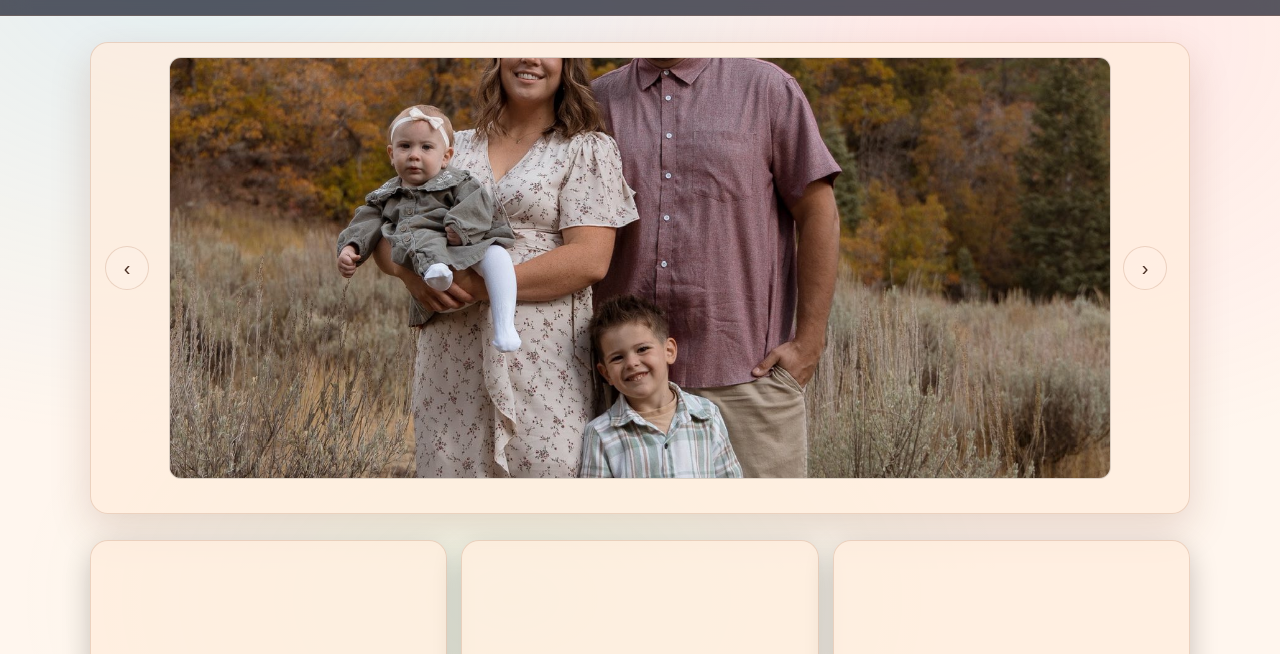
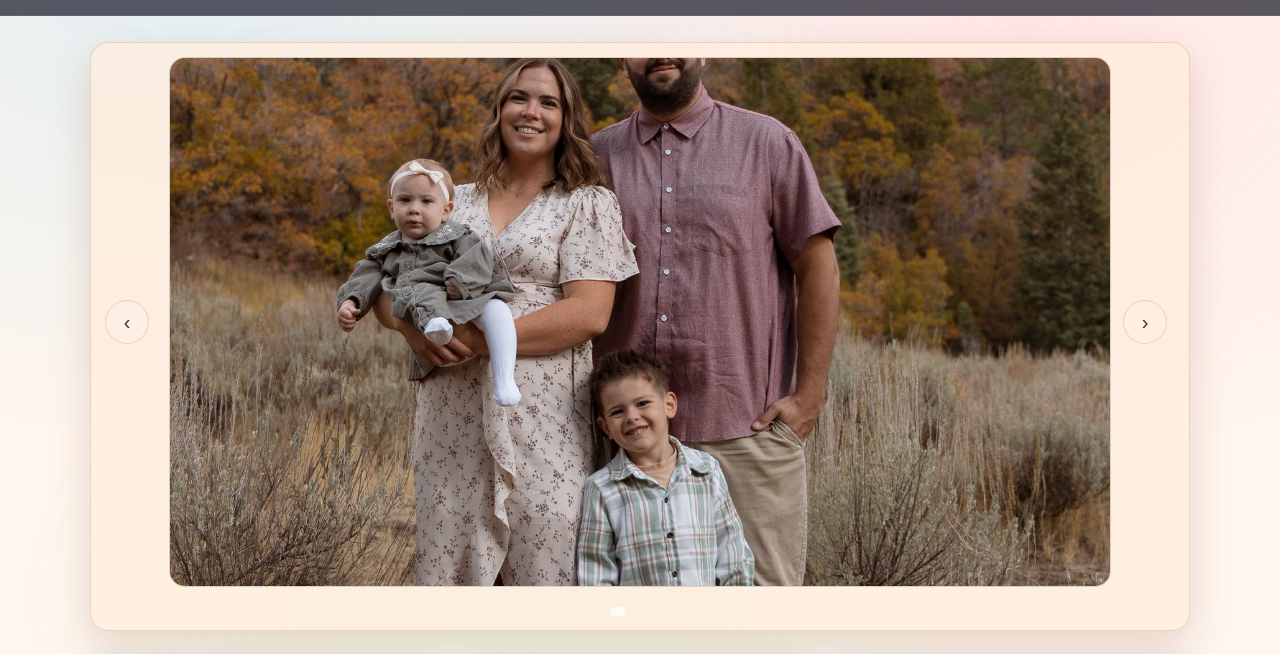
Before and after one commit to Yukimaru32/JohnsonFamily, a plain HTML site: page index.html in a window 1280 px wide. Shown: the part 121-775 px from the top of the page. Drawn offline with Linux system fonts and the light colour scheme.

Commit message:
Added more photos

```diff
--- a/CSS/styles.css
+++ b/CSS/styles.css
@@ -194,6 +194,20 @@
     letter-spacing: 0.6px;
   }
 
+  .carousel-frame{
+    width: 100%;
+    aspect-ratio: 16 / 9;     /* choose the shape you want */
+    overflow: hidden;
+    border-radius: 16px;
+  }
+
+  .carousel-img{
+    width: 100%;
+    height: 100%;
+    object-fit: cover;        /* fills the frame, crops edges if needed */
+    display: block;
+  }
+
   /* Responsive */
   @media (max-width: 900px) {
     .grid { grid-template-columns: repeat(2, 1fr); }
--- a/JavaScript/script.js
+++ b/JavaScript/script.js
@@ -11,7 +11,7 @@
     const images = [
       "images/Johnsonphoto1.jpg",
       "images/Johnsonphoto2.jpg",
-      "images/family3.jpg",
+      "images/Johnsonphoto3.jpg",
     ];
 
     let index = 0;
--- a/index.html
+++ b/index.html
@@ -5,7 +5,7 @@
   <meta name="viewport" content="width=device-width, initial-scale=1.0" />
   <title>Family Dating Ideas</title>
   <link rel="stylesheet" href="CSS/styles.css" />
-  <script defer src="script.js"></script>
+  <script defer src="JavaScript/script.js"></script>
 </head>
 
 <body>
```
Also changed, not shown: images/Johnsonphoto3.jpg (added).
